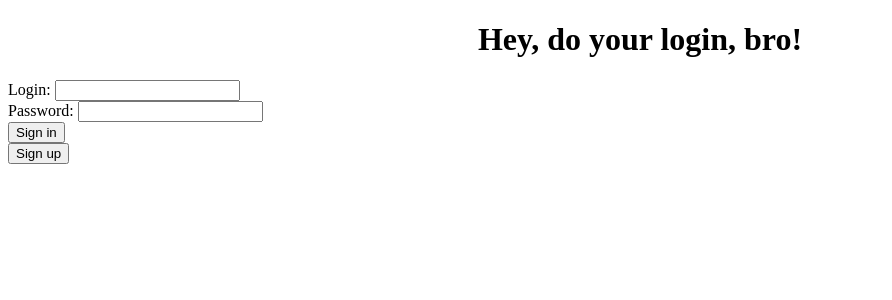
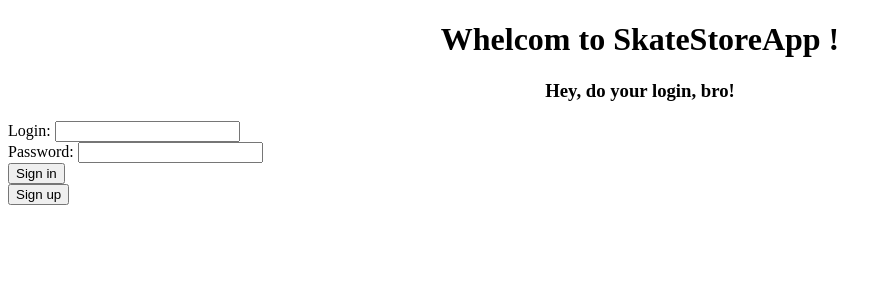
Before and after one commit to LNarcisoOV/skate-shop-fe, an Angular app: page / in a window 1280 px wide. Shown: the top 300 px of the page, without its empty margins (0-892 px from the left). Built offline with nearby package versions, Linux system fonts and the light colour scheme.

Commit message:
Creating buttons action.

```diff
--- a/src/app/app.component.html
+++ b/src/app/app.component.html
@@ -1,23 +1,26 @@
 <!--The content below is only a placeholder and can be replaced.-->
 <div style="text-align:center">
   <h1>
+   Whelcom to {{title}} !
+  </h1>
+  <h3>
     Hey, do your login, bro!
-  </h1>
+  </h3>
  </div>
 <div>
   <div>
   <label>Login: </label>
-  <input type="text" [(ngModel)] ="userLogin"/>
+  <input type="text" [(ngModel)]="userLogin"/>
 </div>
 <div>
   <label>Password: </label>
   <input type="password" [(ngModel)] ="userPassword"/>
 </div>
 <div>
-  <button type="submit">Sign in</button>
+  <button (click)="logIn()">Sign in</button>
 </div>
 <div>
-  <button type="submit">Sign up</button>
+  <button (click)="redirectToRegisterPage()">Sign up</button>
 </div>
 </div>
 
--- a/src/app/app.component.ts
+++ b/src/app/app.component.ts
@@ -6,10 +6,17 @@ import { Component } from '@angular/core';
   templateUrl: './app.component.html',
   styleUrls: ['./app.component.css']
 })
+
 export class AppComponent {
-  title = 'skateStoreApp';
+  title = 'SkateStoreApp';
   userLogin = "";
   userPassword = "";
 
+  logIn(){
 
+  }
+
+  redirectToRegisterPage(){
+
+  }
 }
```
